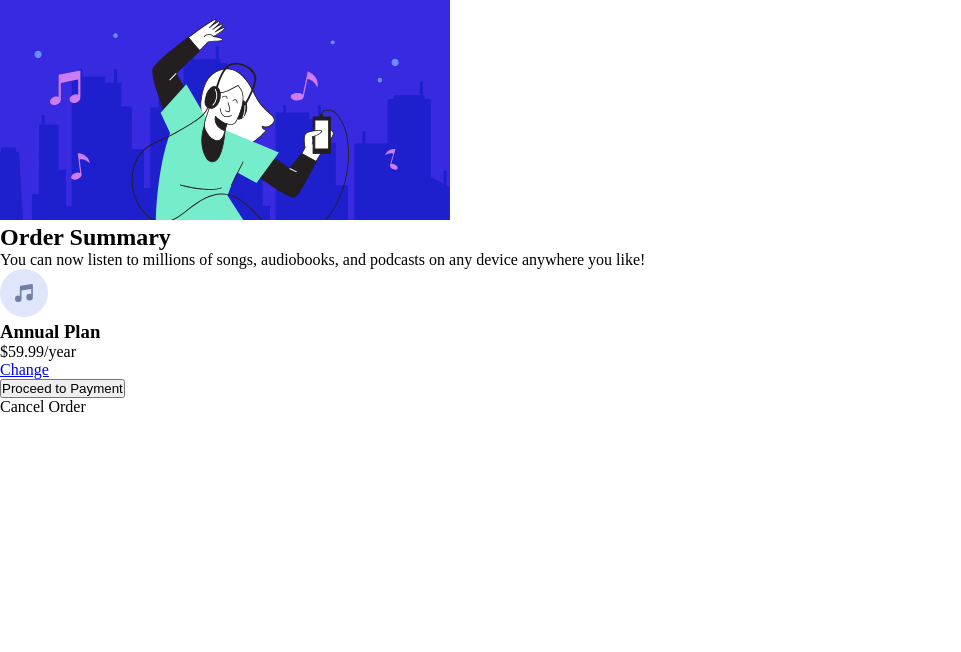
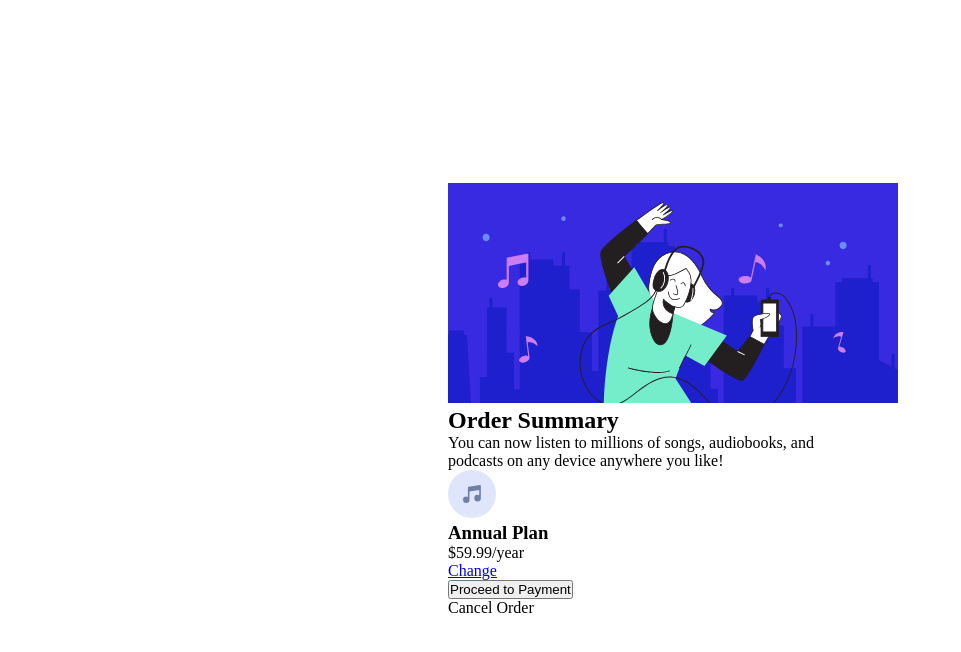
Before and after one commit to Oliviier-dev/Frontend-Mentor-Challenges, a plain HTML site: page Order-summary-component/index.html in a window 1280 px wide. Shown: the whole page, without its empty margins (0-961 px from the left). Drawn offline with Linux system fonts and the light colour scheme.

Commit message:
Centered the div

```diff
--- a/Order-summary-component/style.css
+++ b/Order-summary-component/style.css
@@ -2,3 +2,15 @@
     padding: 0;
     margin: 0;
 }
+
+body{
+    display: flex;
+    flex-direction: column;
+    align-items: center;
+    justify-content: center;
+    height: 100vh;
+}
+
+.container{
+    width: 30%;
+}
```
